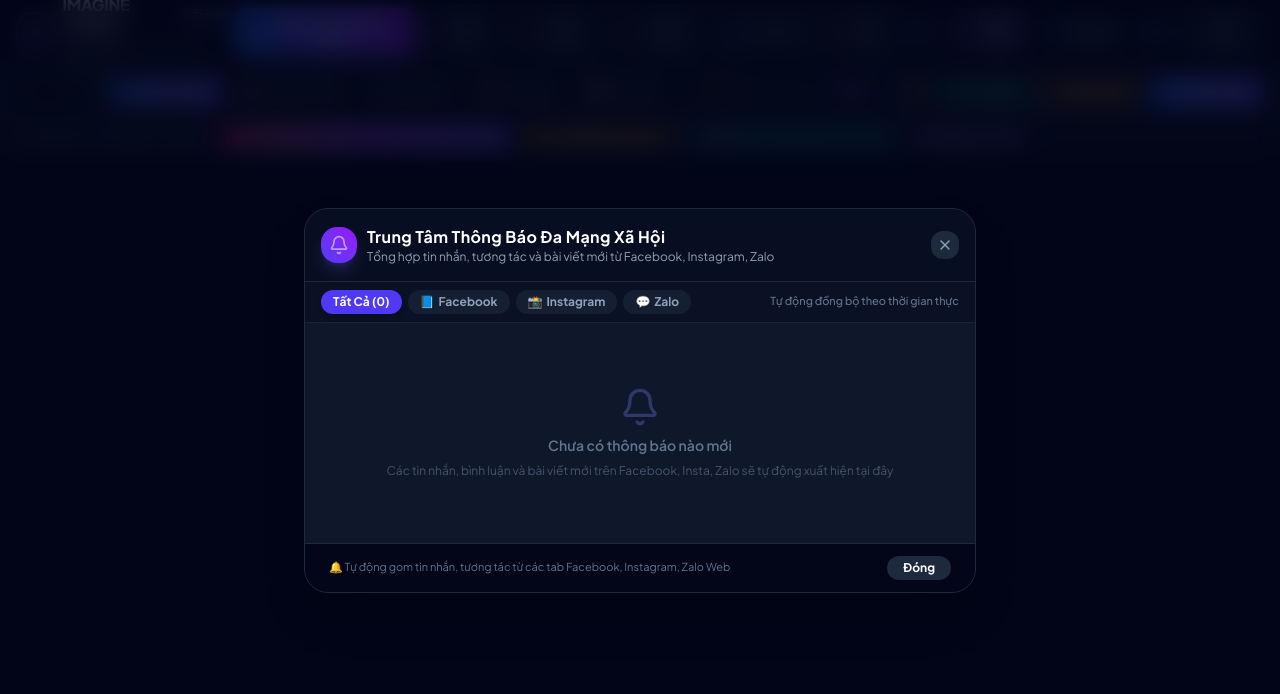
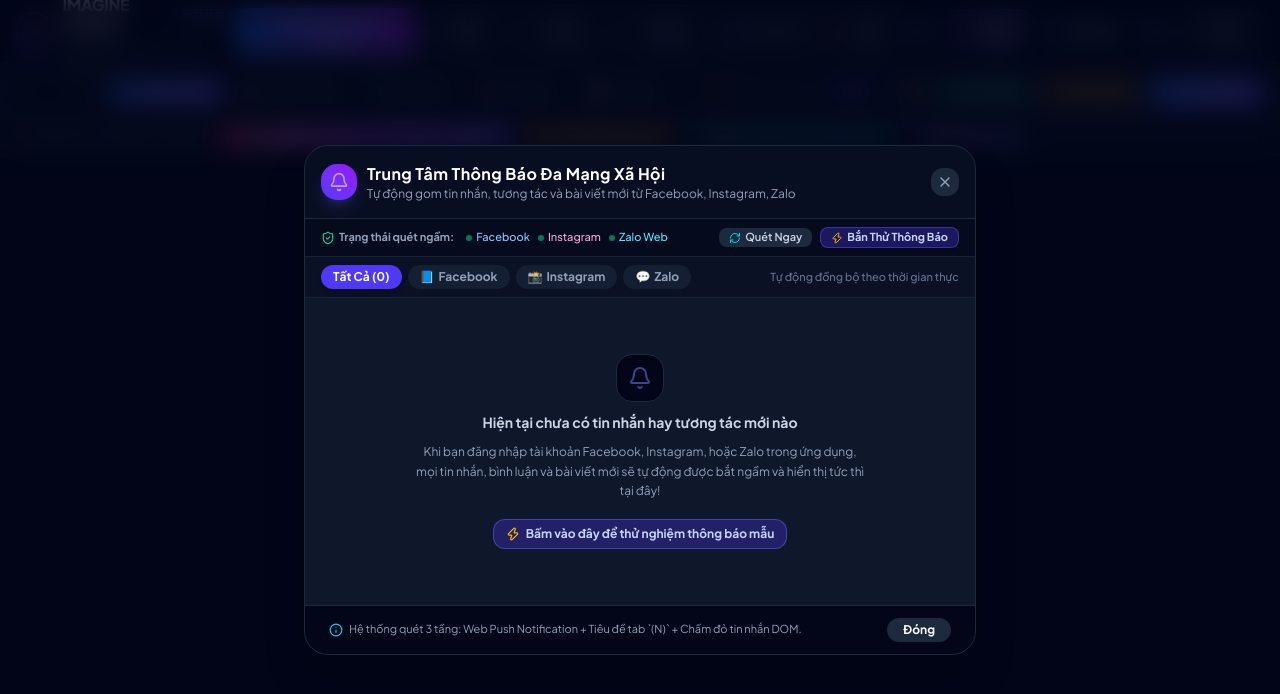
Before and after one commit to HoangKyAnh05/Tool_Reply, a React (Vite) app: page / in a window 1280 px wide. Both pictures are taken after a click on the button 922 px from the left and 31 px from the top of the page. Shown: the top 694 px of the page. Built offline with nearby package versions, Linux system fonts and the light colour scheme.

Commit message:
feat: add live status indicators, Scan Now, and Test Notification generator in Social Hub

```diff
--- a/src/components/Notifications/SocialNotificationHubModal.tsx
+++ b/src/components/Notifications/SocialNotificationHubModal.tsx
@@ -12,7 +12,11 @@
   Share2,
   Heart,
   Camera,
-  Send
+  Send,
+  RefreshCw,
+  ShieldCheck,
+  Zap,
+  Info
 } from 'lucide-react';
 import { notificationService, SocialNotification } from '../../services/notificationService';
 import { audioService } from '../../services/audioService';
@@ -32,6 +36,7 @@
 }) => {
   const [notifications, setNotifications] = useState<SocialNotification[]>([]);
   const [selectedFilter, setSelectedFilter] = useState<'all' | 'facebook' | 'instagram' | 'zalo'>('all');
+  const [isScanning, setIsScanning] = useState<boolean>(false);
 
   useEffect(() => {
     const unsubscribe = notificationService.subscribe((list) => {
@@ -74,6 +79,38 @@
     onClose();
   };
 
+  const handleScanNow = () => {
+    audioService.playBeep('click');
+    setIsScanning(true);
+    setTimeout(() => {
+      setIsScanning(false);
+      audioService.playBeep('success');
+    }, 1000);
+  };
+
+  const handleAddTestNotification = () => {
+    audioService.playBeep('decision');
+    const platforms: Array<'facebook' | 'instagram' | 'zalo'> = ['facebook', 'instagram', 'zalo'];
+    const samplePlat = platforms[Math.floor(Math.random() * platforms.length)];
+    const sampleSenders = {
+      facebook: 'Nguyễn Văn A (Bạn thân)',
+      instagram: 'lan_nguyen.2003',
+      zalo: 'Hoàng Anh (Công việc)'
+    };
+    const sampleMsgs = {
+      facebook: 'Vừa nhắc đến bạn trong một bình luận: "Cuối tuần này đi cafe nhé!"',
+      instagram: 'Đã gửi cho bạn một tin nhắn thoại & bài viết mới.',
+      zalo: 'Sếp gửi file tài liệu dự án và tin nhắn mới cần duyệt gấp.'
+    };
+
+    notificationService.addNotification({
+      platform: samplePlat,
+      title: `${samplePlat.toUpperCase()}: ${sampleSenders[samplePlat]}`,
+      message: sampleMsgs[samplePlat],
+      type: 'message'
+    });
+  };
+
   const getPlatformBadge = (platform: string) => {
     switch (platform) {
       case 'facebook':
@@ -105,7 +142,7 @@
 
   return (
     <div className="fixed inset-0 z-50 flex items-center justify-center p-4 bg-slate-950/80 backdrop-blur-md animate-in fade-in duration-200">
-      <div className="bg-slate-900 border border-slate-800 w-full max-w-2xl rounded-3xl shadow-2xl overflow-hidden flex flex-col max-h-[85vh]">
+      <div className="bg-slate-900 border border-slate-800 w-full max-w-2xl rounded-3xl shadow-2xl overflow-hidden flex flex-col max-h-[88vh]">
         {/* Header */}
         <div className="p-4 border-b border-slate-800 flex items-center justify-between bg-slate-950/50">
           <div className="flex items-center gap-2.5">
@@ -124,12 +161,12 @@
                 )}
               </div>
               <p className="text-xs text-slate-400">
-                Tổng hợp tin nhắn, tương tác và bài viết mới từ Facebook, Instagram, Zalo
+                Tự động gom tin nhắn, tương tác và bài viết mới từ Facebook, Instagram, Zalo
               </p>
             </div>
           </div>
 
-          <div className="flex items-center gap-1">
+          <div className="flex items-center gap-1.5">
             {unreadCount > 0 && (
               <button
                 onClick={handleMarkAllRead}
@@ -156,6 +193,52 @@
               className="p-1.5 rounded-xl bg-slate-800 hover:bg-slate-700 text-slate-400 hover:text-white transition"
             >
               <X className="w-4 h-4" />
+            </button>
+          </div>
+        </div>
+
+        {/* Live Service Status Bar */}
+        <div className="px-4 py-2 border-b border-slate-800/80 bg-slate-950/70 flex items-center justify-between text-xs shrink-0 gap-2">
+          <div className="flex items-center gap-3">
+            <span className="text-[11px] font-bold text-slate-400 flex items-center gap-1">
+              <ShieldCheck className="w-3.5 h-3.5 text-emerald-400" />
+              <span>Trạng thái quét ngầm:</span>
+            </span>
+
+            <div className="flex items-center gap-2">
+              <span className="flex items-center gap-1 text-[11px] text-blue-300 font-medium">
+                <span className="w-1.5 h-1.5 rounded-full bg-emerald-400 animate-pulse" />
+                Facebook
+              </span>
+              <span className="flex items-center gap-1 text-[11px] text-pink-300 font-medium">
+                <span className="w-1.5 h-1.5 rounded-full bg-emerald-400 animate-pulse" />
+                Instagram
+              </span>
+              <span className="flex items-center gap-1 text-[11px] text-cyan-300 font-medium">
+                <span className="w-1.5 h-1.5 rounded-full bg-emerald-400 animate-pulse" />
+                Zalo Web
+              </span>
+            </div>
+          </div>
+
+          <div className="flex items-center gap-2">
+            <button
+              onClick={handleScanNow}
+              disabled={isScanning}
+              className="flex items-center gap-1 px-2.5 py-0.5 rounded-lg bg-slate-800 hover:bg-slate-700 text-slate-300 text-[11px] font-semibold transition"
+              title="Quét lại toàn bộ tab"
+            >
+              <RefreshCw className={`w-3 h-3 text-cyan-400 ${isScanning ? 'animate-spin' : ''}`} />
+              <span>{isScanning ? 'Đang quét...' : 'Quét Ngay'}</span>
+            </button>
+
+            <button
+              onClick={handleAddTestNotification}
+              className="flex items-center gap-1 px-2.5 py-0.5 rounded-lg bg-indigo-600/30 hover:bg-indigo-600 border border-indigo-500/40 text-indigo-200 hover:text-white text-[11px] font-bold transition shadow-sm"
+              title="Tạo 1 thông báo mẫu để kiểm tra tính năng"
+            >
+              <Zap className="w-3 h-3 text-amber-400" />
+              <span>Bắn Thử Thông Báo</span>
             </button>
           </div>
         </div>
@@ -214,14 +297,27 @@
         </div>
 
         {/* Notification List */}
-        <div className="flex-1 overflow-y-auto p-4 space-y-2.5 max-h-[55vh]">
+        <div className="flex-1 overflow-y-auto p-4 space-y-2.5 max-h-[50vh]">
           {filteredNotifications.length === 0 ? (
-            <div className="py-12 flex flex-col items-center justify-center text-slate-500 space-y-2">
-              <Bell className="w-10 h-10 opacity-30 text-indigo-400" />
-              <p className="text-sm font-semibold">Chưa có thông báo nào mới</p>
-              <p className="text-xs text-slate-600">
-                Các tin nhắn, bình luận và bài viết mới trên Facebook, Insta, Zalo sẽ tự động xuất hiện tại đây
+            <div className="py-10 flex flex-col items-center justify-center text-slate-500 space-y-2.5 text-center px-4">
+              <div className="w-12 h-12 rounded-2xl bg-slate-950 border border-slate-800 flex items-center justify-center text-indigo-400 shadow-inner">
+                <Bell className="w-6 h-6 opacity-40 animate-pulse" />
+              </div>
+              <h4 className="text-sm font-bold text-slate-300">
+                {selectedFilter === 'all'
+                  ? 'Hiện tại chưa có tin nhắn hay tương tác mới nào'
+                  : `Chưa có thông báo mới từ ${selectedFilter.toUpperCase()}`}
+              </h4>
+              <p className="text-xs text-slate-400 max-w-md leading-relaxed">
+                Khi bạn đăng nhập tài khoản Facebook, Instagram, hoặc Zalo trong ứng dụng, mọi tin nhắn, bình luận và bài viết mới sẽ tự động được bắt ngầm và hiển thị tức thì tại đây!
               </p>
+              <button
+                onClick={handleAddTestNotification}
+                className="mt-2 px-3 py-1.5 rounded-xl bg-indigo-600/30 hover:bg-indigo-600 border border-indigo-500/50 text-indigo-200 hover:text-white text-xs font-bold transition flex items-center gap-1.5"
+              >
+                <Zap className="w-3.5 h-3.5 text-amber-400" />
+                <span>Bấm vào đây để thử nghiệm thông báo mẫu</span>
+              </button>
             </div>
           ) : (
             filteredNotifications.map((item) => {
@@ -291,9 +387,12 @@
           )}
         </div>
 
-        {/* Footer */}
-        <div className="p-3 border-t border-slate-800 bg-slate-950 text-center text-[11px] text-slate-500 flex items-center justify-between px-6">
-          <span>🔔 Tự động gom tin nhắn, tương tác từ các tab Facebook, Instagram, Zalo Web</span>
+        {/* Explanatory Footer */}
+        <div className="p-3 border-t border-slate-800 bg-slate-950 text-[11px] text-slate-400 flex items-center justify-between px-6">
+          <span className="flex items-center gap-1.5">
+            <Info className="w-3.5 h-3.5 text-cyan-400" />
+            <span>Hệ thống quét 3 tầng: Web Push Notification + Tiêu đề tab `(N)` + Chấm đỏ tin nhắn DOM.</span>
+          </span>
           <button
             onClick={onClose}
             className="px-4 py-1 rounded-xl bg-slate-800 hover:bg-slate-700 text-white font-bold text-xs transition"
```
